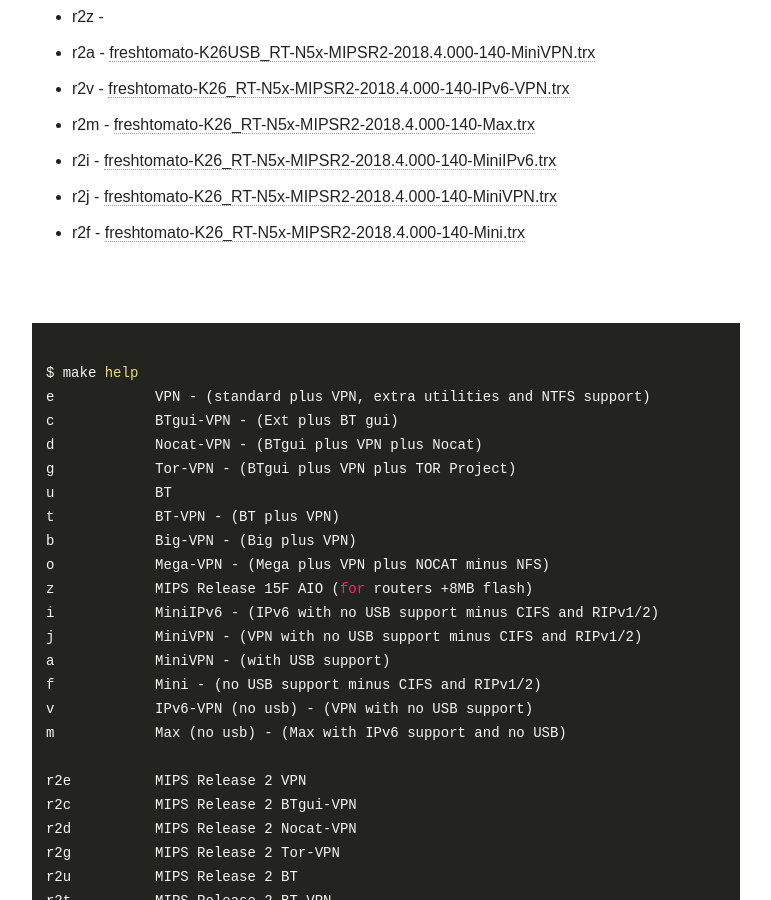
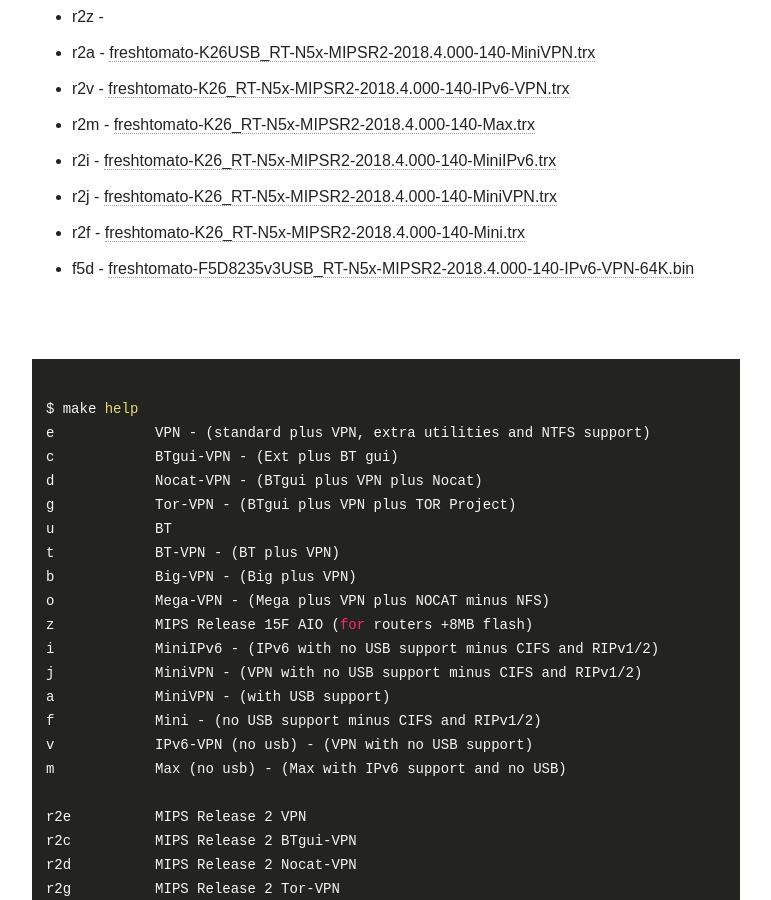
Before and after one commit to oglopss/freshtomato-mips-ci-jekyll, a Jekyll site: the page built from index.html, in a window 1280 px wide and 900 px high, scrolled down 703 px. Shown: the whole window, without its empty margins (254-1025 px from the left). Built offline with Jekyll 4.4.1, drawn with Linux system fonts in a browser that asks for light colours; nearby versions of some CDN libraries.

Commit message:
Travis build 16 f5d pushed to gh-pages

```diff
--- a/_data/ss.yml
+++ b/_data/ss.yml
@@ -9,3 +9,4 @@
   - 0006 r2m freshtomato-K26_RT-N5x-MIPSR2-2018.4.000-140-Max.trx
   - 0008 r2j freshtomato-K26_RT-N5x-MIPSR2-2018.4.000-140-MiniVPN.trx
   - 0009 r2f freshtomato-K26_RT-N5x-MIPSR2-2018.4.000-140-Mini.trx
+  - 0010 f5d freshtomato-F5D8235v3USB_RT-N5x-MIPSR2-2018.4.000-140-IPv6-VPN-64K.bin
```
